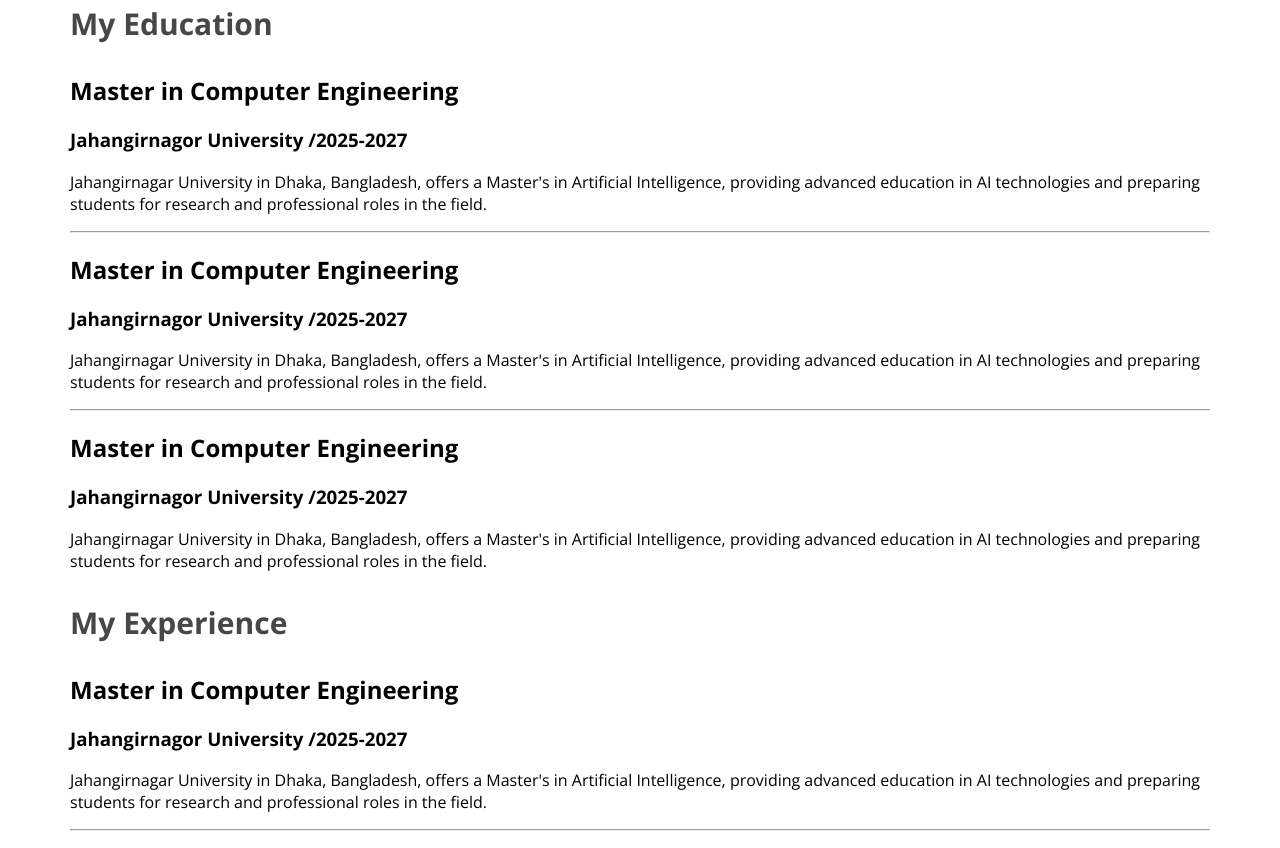
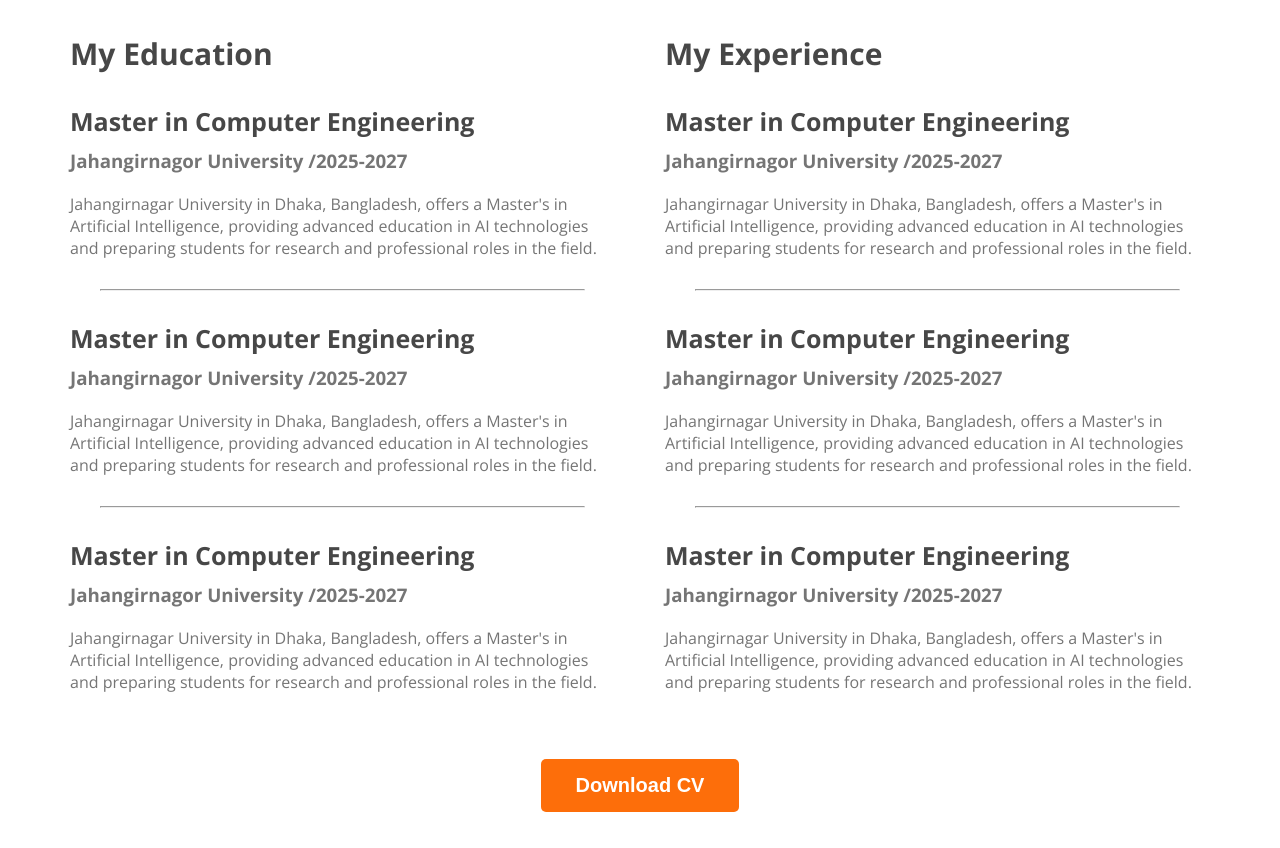
Before and after one commit to Razkkhan/portfolio, a plain HTML site: page index.html in a window 1280 px wide. Shown: the part 2591-3439 px from the top of the page. After the commit the page ends 3411 px from the top, so only its background shows below. Drawn offline with nearby package versions, Linux system fonts and the light colour scheme.

Commit message:
finished resume section

```diff
--- a/index.html
+++ b/index.html
@@ -171,7 +171,9 @@
                 </div>
             </div>
 
-
+            <div class="download-cv">
+                <button class="btn-primary">Download CV</button>
+            </div>
         </section>
     </main>
     <footer>
--- a/styles/portfolio.css
+++ b/styles/portfolio.css
@@ -164,3 +164,37 @@
     font-size: 30px;
     font-weight: 700px;
 }
+
+.resume-container {
+    display: flex;
+    gap: 50px;
+}
+
+.resume-item-title {
+    color: #474747;
+    font-size: 25px;
+    font-weight: 700px;
+    margin-bottom: 10px;
+}
+
+.resume-item-institute {
+    margin-bottom: 20px;
+    margin-top: 0px;
+}
+
+
+.resume-item-institute,
+.resume-item-description {
+    color: #757575;
+}
+
+.resume-container hr {
+    margin: 30px;
+}
+
+/* download cv */
+.download-cv {
+    text-align: center;
+    margin-top: 50px;
+
+}
```
